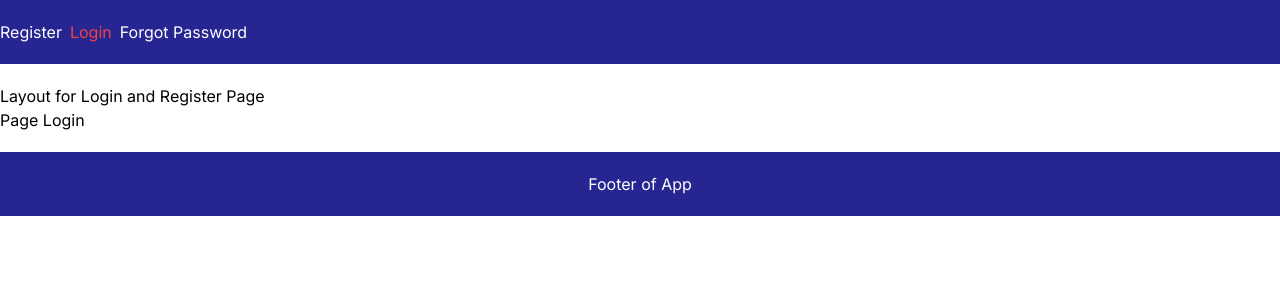
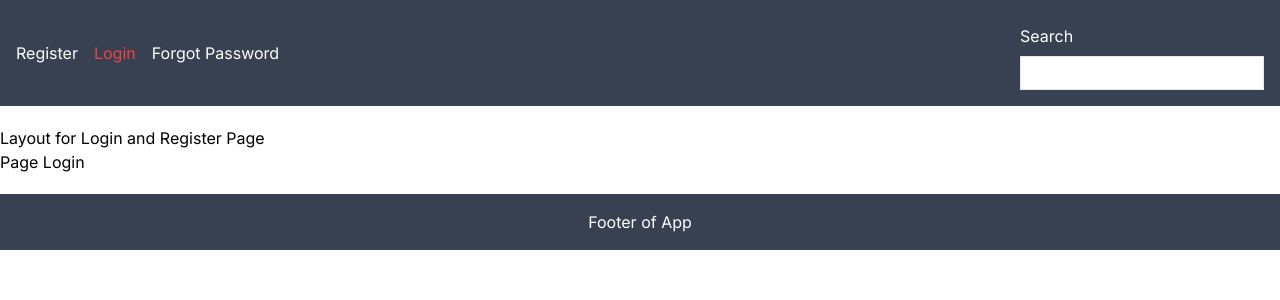
Before and after one commit to manuelbento19/next-advanced, a Next.js app: page /login in a window 1280 px wide. Shown: the top 300 px of the page. Built offline with nearby package versions, Linux system fonts and the light colour scheme.

Commit message:
Template - Like Layout, mas não perserva os estados

```diff
--- a/src/app/(auth)/layout.tsx
+++ b/src/app/(auth)/template.tsx
@@ -1,7 +1,7 @@
 "use client"
 import Link from "next/link";
 import { usePathname } from "next/navigation";
-import { ReactNode } from "react";
+import { ReactNode, useState } from "react";
 
 const links = [
     {
@@ -20,11 +20,12 @@ const links = [
 
 export default function Layout({children}:{children: ReactNode}){
     const pathName = usePathname();
+    const [search,setSearch] = useState("")
 
     return(
         <div>
-            <header style={{backgroundColor: "#272592",color: "#fff", paddingBlock: 20,textAlign: 'center'}}>
-                <ul className="flex items-center gap-2">
+            <header className="flex items-center justify-between py-4 px-4 bg-gray-700">
+                <ul className="flex items-center gap-4">
                     {links.map(item=>{
                         const active = pathName.startsWith(item.path);
                         return (
@@ -34,11 +35,15 @@ export default function Layout({children}:{children: ReactNode}){
                         )
                     })}
                 </ul>
+                <div className="flex flex-col gap-2 mt-2">
+                    <label htmlFor="search" className="text-white">Search</label>
+                    <input value={search} onChange={(eve)=>setSearch(eve.target.value)} className="border p-1 max-w-80 w-full" type="text" id="search" />
+                </div>
             </header>
             <section style={{paddingBlock: 20}}>
                 {children}
             </section>
-            <footer style={{backgroundColor: "#272592",color: "#fff", paddingBlock: 20,textAlign: 'center'}}>
+            <footer className="flex justify-center py-4 px-4 bg-gray-700 text-white">
                 Footer of App
             </footer>
         </div>
```
